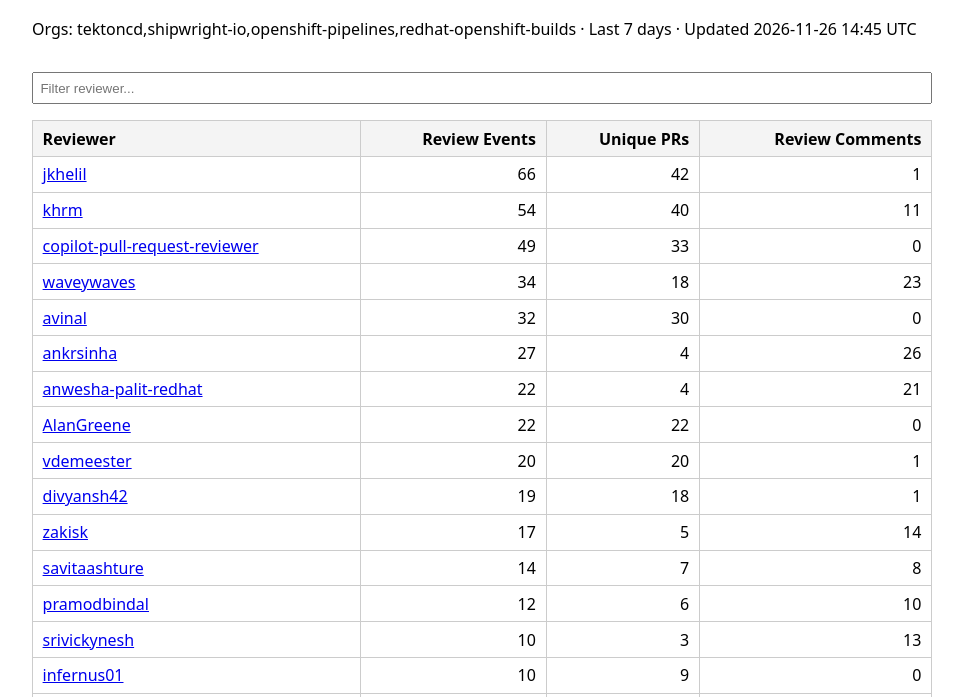
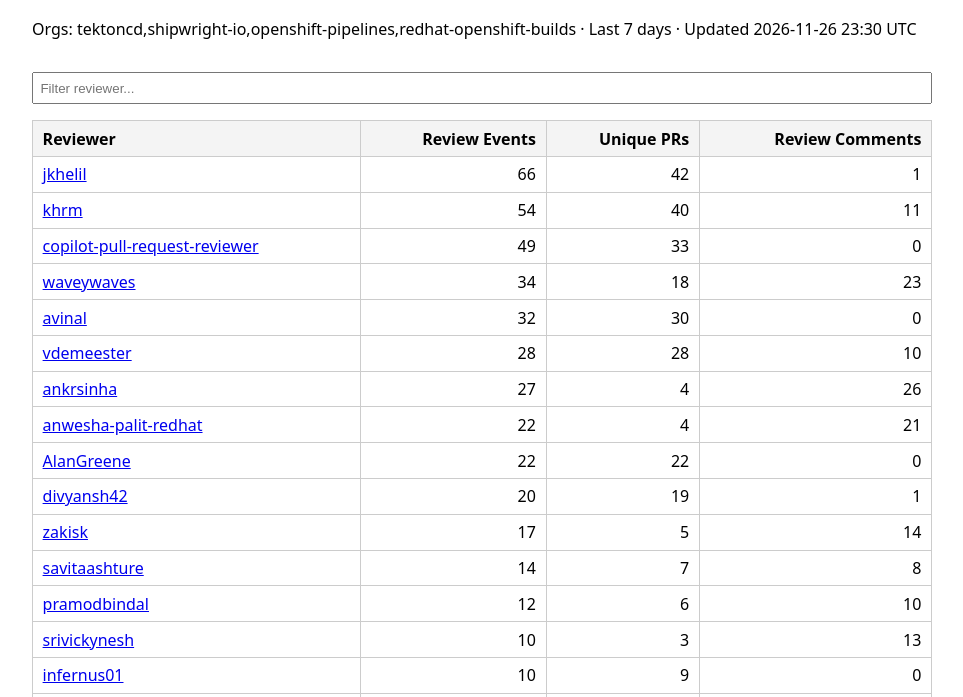
Before and after one commit to khrm/tekton-contribs, a plain HTML site: page index.html in a window 1280 px wide. Shown: the part 78-775 px from the top of the page, without its empty margins (158-1121 px from the left). Drawn offline with Linux system fonts and the light colour scheme.

Commit message:
deploy: d4e4548ec04b7e6e25ed4ca861f40e69dfefaeaf

```diff
--- a/index.html
+++ b/index.html
@@ -4,7 +4,7 @@
 <title>PR Review Stats</title>
 <style>body{font-family:system-ui,sans-serif;max-width:900px;margin:2rem auto;padding:0 1rem}table{border-collapse:collapse;width:100%}th,td{border:1px solid #ccc;padding:.4rem .6rem;text-align:left}th{cursor:pointer;background:#f4f4f4}td:nth-child(n+2),th:nth-child(n+2){text-align:right}#q{margin:1rem 0;padding:.4rem;width:100%;box-sizing:border-box}</style>
 <h1>PR Review Stats</h1>
-<p>Orgs: tektoncd,shipwright-io,openshift-pipelines,redhat-openshift-builds &middot; Last 7 days &middot; Updated 2026-11-26 14:45 UTC</p>
+<p>Orgs: tektoncd,shipwright-io,openshift-pipelines,redhat-openshift-builds &middot; Last 7 days &middot; Updated 2026-11-26 23:30 UTC</p>
 <input id="q" placeholder="Filter reviewer...">
 <table id="t"><thead><tr><th>Reviewer</th><th>Review Events</th><th>Unique PRs</th><th>Review Comments</th></tr></thead>
 <tbody><tr><td><a href="https://github.com/jkhelil">jkhelil</a></td><td>66</td><td>42</td><td>1</td></tr>
@@ -12,11 +12,11 @@
 <tr><td><a href="https://github.com/copilot-pull-request-reviewer">copilot-pull-request-reviewer</a></td><td>49</td><td>33</td><td>0</td></tr>
 <tr><td><a href="https://github.com/waveywaves">waveywaves</a></td><td>34</td><td>18</td><td>23</td></tr>
 <tr><td><a href="https://github.com/avinal">avinal</a></td><td>32</td><td>30</td><td>0</td></tr>
+<tr><td><a href="https://github.com/vdemeester">vdemeester</a></td><td>28</td><td>28</td><td>10</td></tr>
 <tr><td><a href="https://github.com/ankrsinha">ankrsinha</a></td><td>27</td><td>4</td><td>26</td></tr>
 <tr><td><a href="https://github.com/anwesha-palit-redhat">anwesha-palit-redhat</a></td><td>22</td><td>4</td><td>21</td></tr>
 <tr><td><a href="https://github.com/AlanGreene">AlanGreene</a></td><td>22</td><td>22</td><td>0</td></tr>
-<tr><td><a href="https://github.com/vdemeester">vdemeester</a></td><td>20</td><td>20</td><td>1</td></tr>
-<tr><td><a href="https://github.com/divyansh42">divyansh42</a></td><td>19</td><td>18</td><td>1</td></tr>
+<tr><td><a href="https://github.com/divyansh42">divyansh42</a></td><td>20</td><td>19</td><td>1</td></tr>
 <tr><td><a href="https://github.com/zakisk">zakisk</a></td><td>17</td><td>5</td><td>14</td></tr>
 <tr><td><a href="https://github.com/savitaashture">savitaashture</a></td><td>14</td><td>7</td><td>8</td></tr>
 <tr><td><a href="https://github.com/pramodbindal">pramodbindal</a></td><td>12</td><td>6</td><td>10</td></tr>
```
